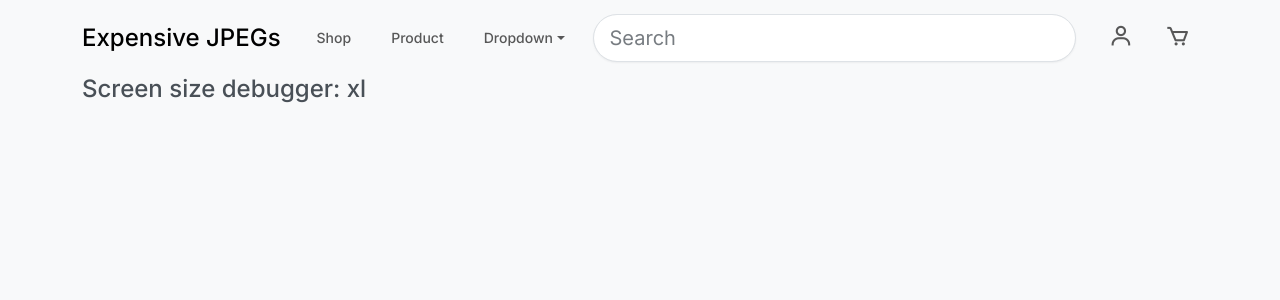
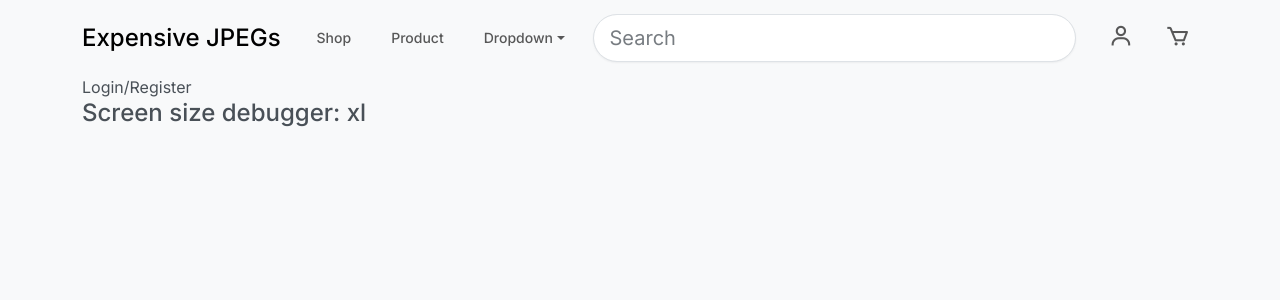
Before and after one commit to DennisPing/digital-art-marketplace-frontend, a React (Create React App) app: page /login/register in a window 1280 px wide. Shown: the top 300 px of the page. Built offline with nearby package versions, Linux system fonts and the light colour scheme.

Commit message:
Login page

```diff
--- a/src/App.js
+++ b/src/App.js
@@ -6,6 +6,7 @@ import ProductComponent from "./product";
 import ProfileComponent from "./profile";
 import CartComponent from "./cart";
 import NavbarComponent from "./navbar";
+import LoginAndRegister from "./LoginAndRegister";
 
 function App() {
   return (
@@ -19,6 +20,7 @@ function App() {
           <Route path="product" element={<ProductComponent />} />
           <Route path="profile" element={<ProfileComponent />} />
           <Route path="cart" element={<CartComponent />} />
+          <Route path="login/register" element={<LoginAndRegister />} />
         </Routes>
 
         <div className="d-inline-flex">
--- /dev/null
+++ b/src/LoginAndRegister/index.js
@@ -0,0 +1,8 @@
+const LoginRegisterComponent = () => {
+    return (
+
+        <div>Login/Register</div>
+    );
+};
+
+export default LoginRegisterComponent;
```
